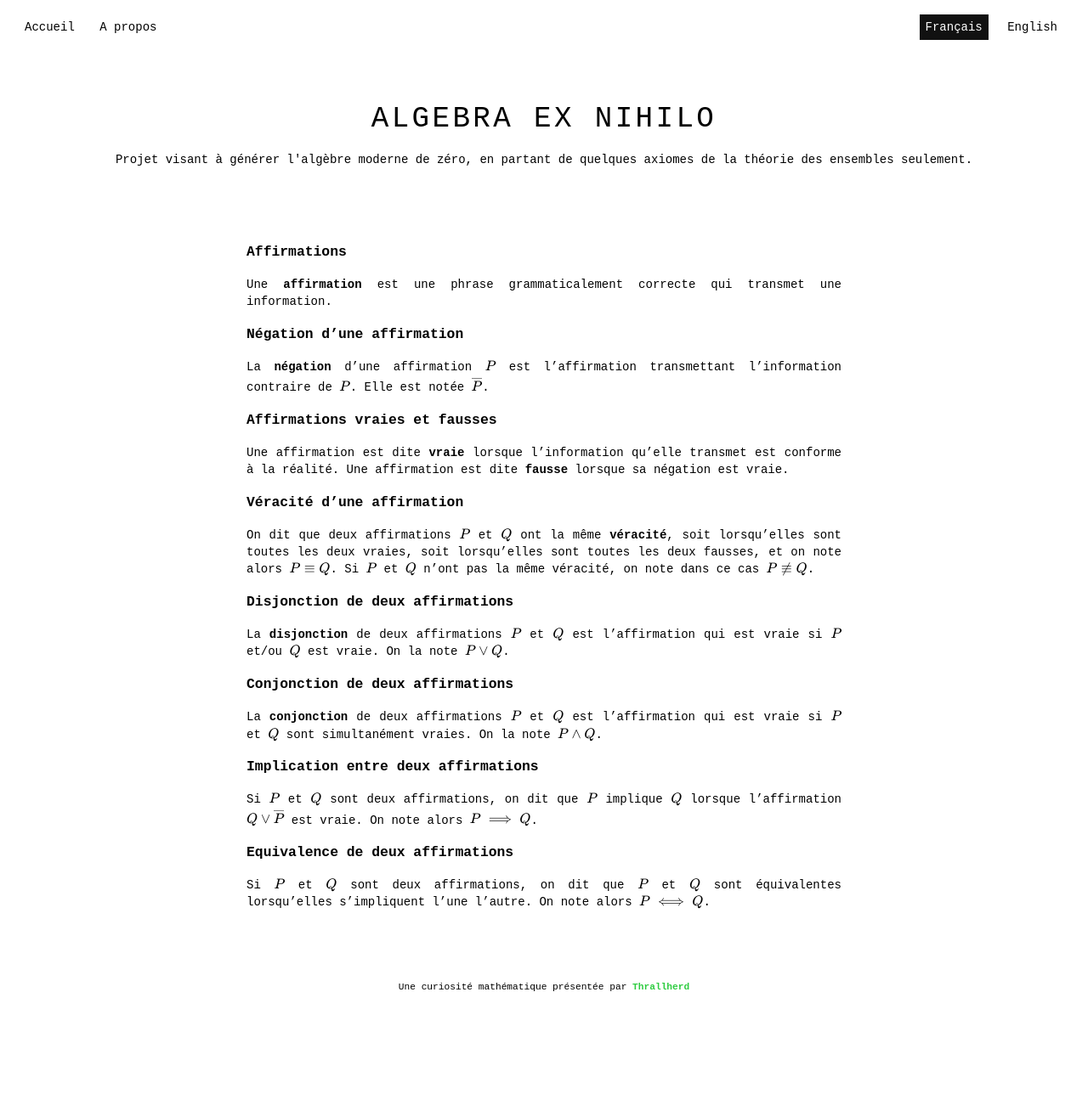
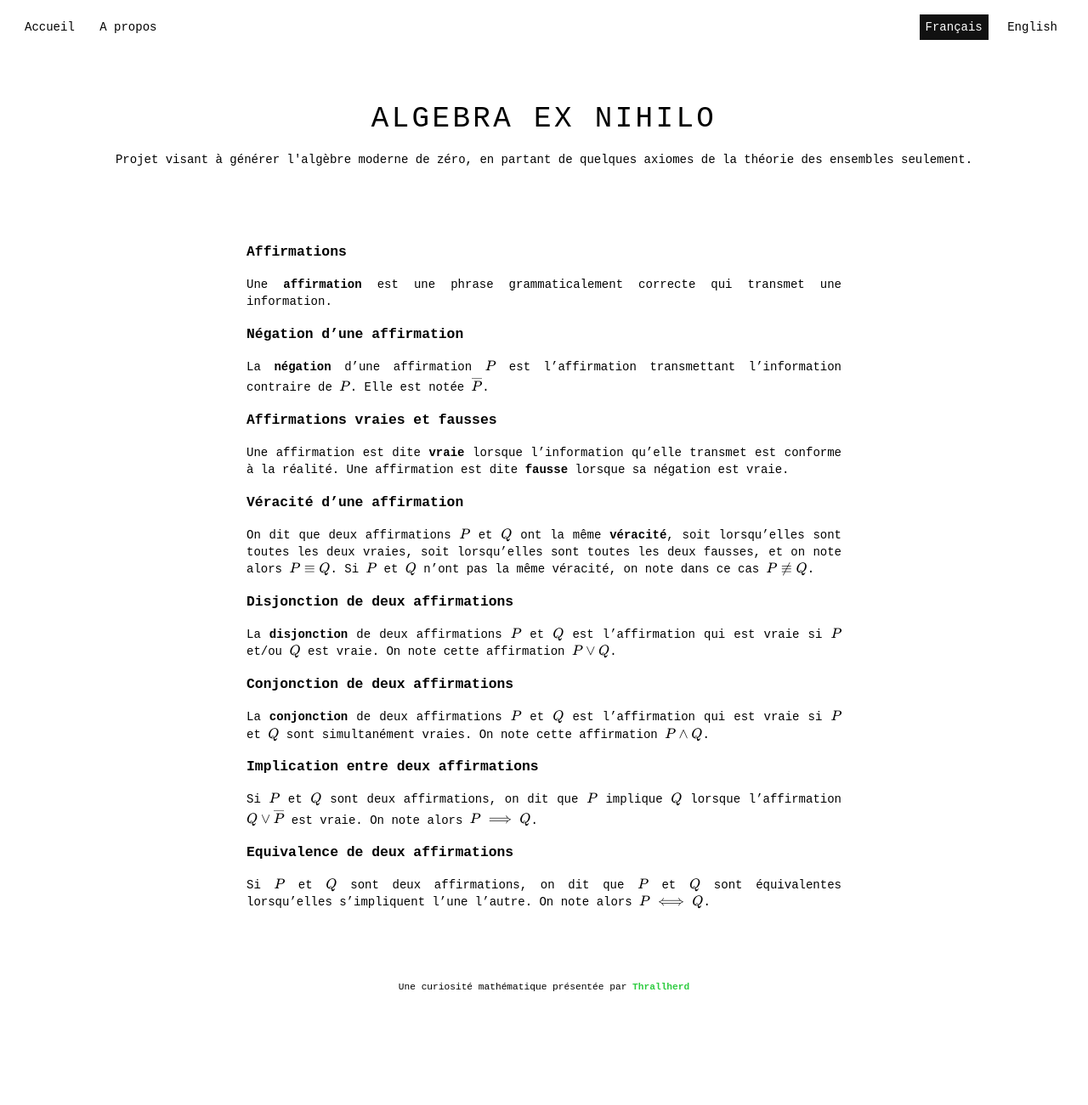
Before and after one commit to Thrallherd/AlgebraExNihilo, a Jekyll site: the page built from logic_def2.md, in a window 1280 px wide. Shown: the whole page at 85% size. Built offline with Jekyll 4.4.1, drawn with Linux system fonts in a browser that asks for light colours; formulas are drawn with MathJax 3.

Commit message:
Update logic_def2.md

```diff
--- a/logic_def2.md
+++ b/logic_def2.md
@@ -20,10 +20,10 @@ Une affirmation est dite **vraie** lorsque l'information qu'elle transmet est co
 On dit que deux affirmations $$P$$ et $$Q$$ ont la même **véracité**, soit lorsqu'elles sont toutes les deux vraies, soit lorsqu'elles sont toutes les deux fausses, et on note alors $$P \equiv Q$$. Si $$P$$ et $$Q$$ n'ont pas la même véracité, on note dans ce cas $$P \not \equiv Q$$.
 
 ### Disjonction de deux affirmations
-La **disjonction** de deux affirmations $$P$$ et $$Q$$ est l'affirmation qui est vraie si $$P$$ et/ou $$Q$$ est vraie. On la note $$P \lor Q$$.
+La **disjonction** de deux affirmations $$P$$ et $$Q$$ est l'affirmation qui est vraie si $$P$$ et/ou $$Q$$ est vraie. On note cette affirmation $$P \lor Q$$.
 
 ### Conjonction de deux affirmations
-La **conjonction** de deux affirmations $$P$$ et $$Q$$ est l'affirmation qui est vraie si $$P$$ et $$Q$$ sont simultanément vraies. On la note $$P \land Q$$.
+La **conjonction** de deux affirmations $$P$$ et $$Q$$ est l'affirmation qui est vraie si $$P$$ et $$Q$$ sont simultanément vraies. On note cette affirmation $$P \land Q$$.
 
 ### Implication entre deux affirmations
 Si $$P$$ et $$Q$$ sont deux affirmations, on dit que $$P$$ implique $$Q$$ lorsque l'affirmation $$Q \lor \overline P$$ est vraie. On note alors $$P \implies Q$$.
```
